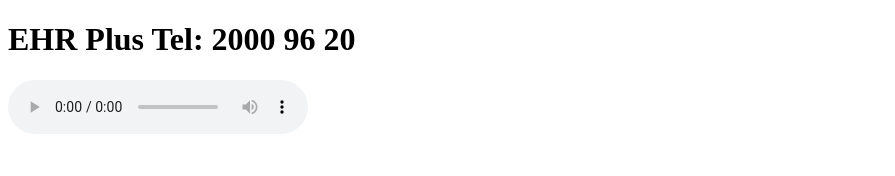
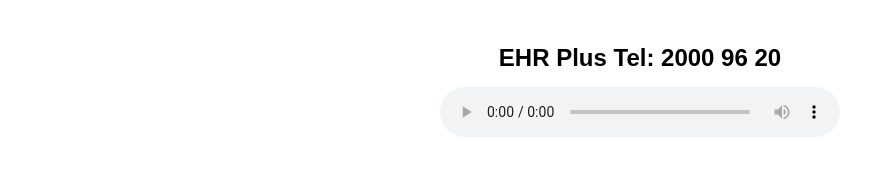
Before and after one commit to neverlose-lv/radio-players, a plain HTML site: page ehr_plus.html in a window 1280 px wide. Shown: the whole page, without its empty margins (0-895 px from the left). Drawn offline with Linux system fonts and the light colour scheme.

Commit message:
change style

```diff
--- a/ehr_plus.html
+++ b/ehr_plus.html
@@ -3,6 +3,22 @@
 <head>
   <meta charset="UTF-8" />
   <title>EHR Plus Tel: 2000 96 20</title>
+  <style>
+    body {
+      font-family: Arial, sans-serif;
+      padding: 20px;
+      text-align: center;
+    }
+    audio {
+      width: 90%;
+      max-width: 400px;
+      height: 50px;
+    }
+    h1 {
+      font-size: 1.5rem;
+      margin-bottom: 15px;
+    }
+  </style>
 </head>
 <body>
   <h1>EHR Plus Tel: 2000 96 20</h1>
```
